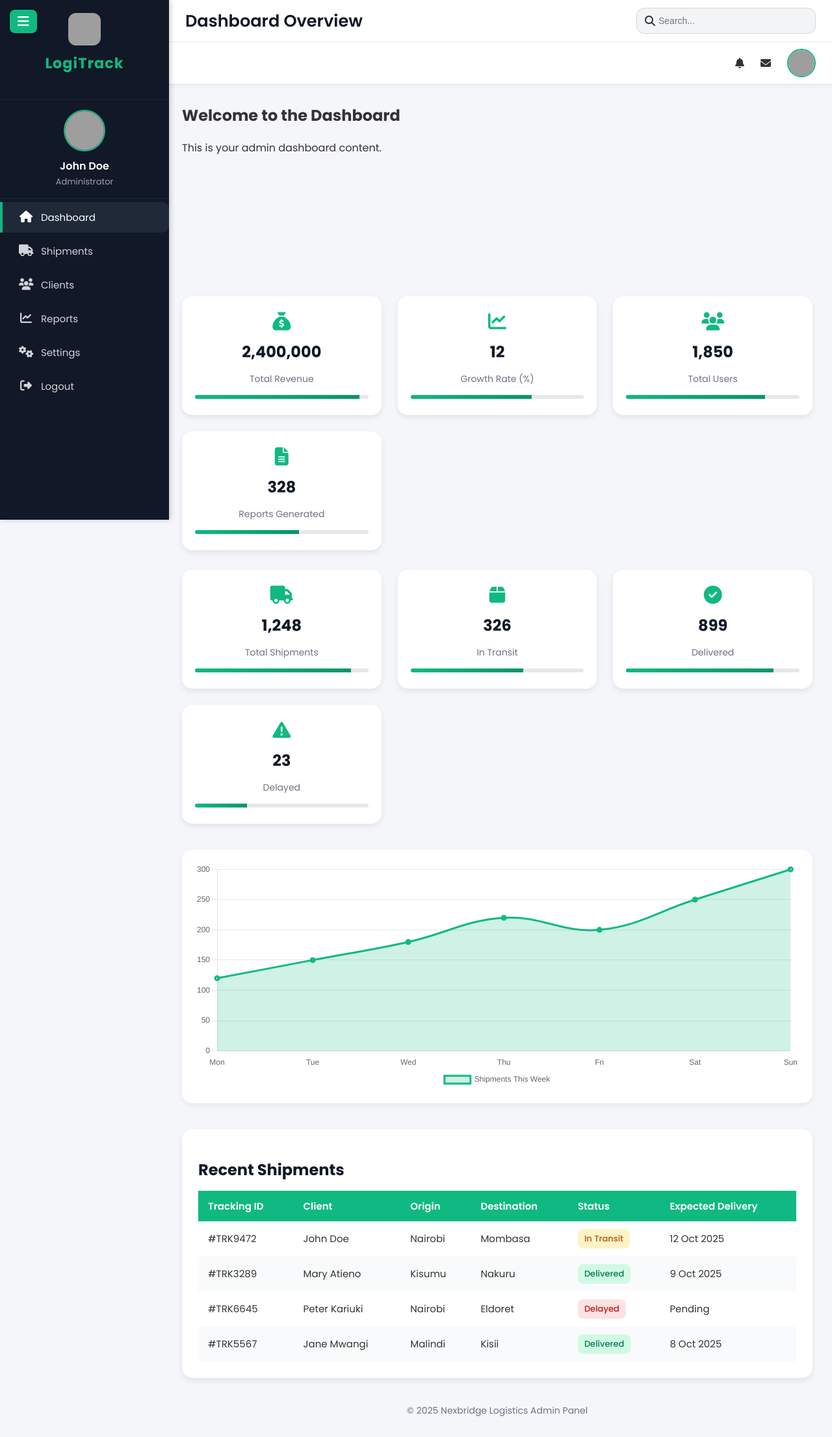
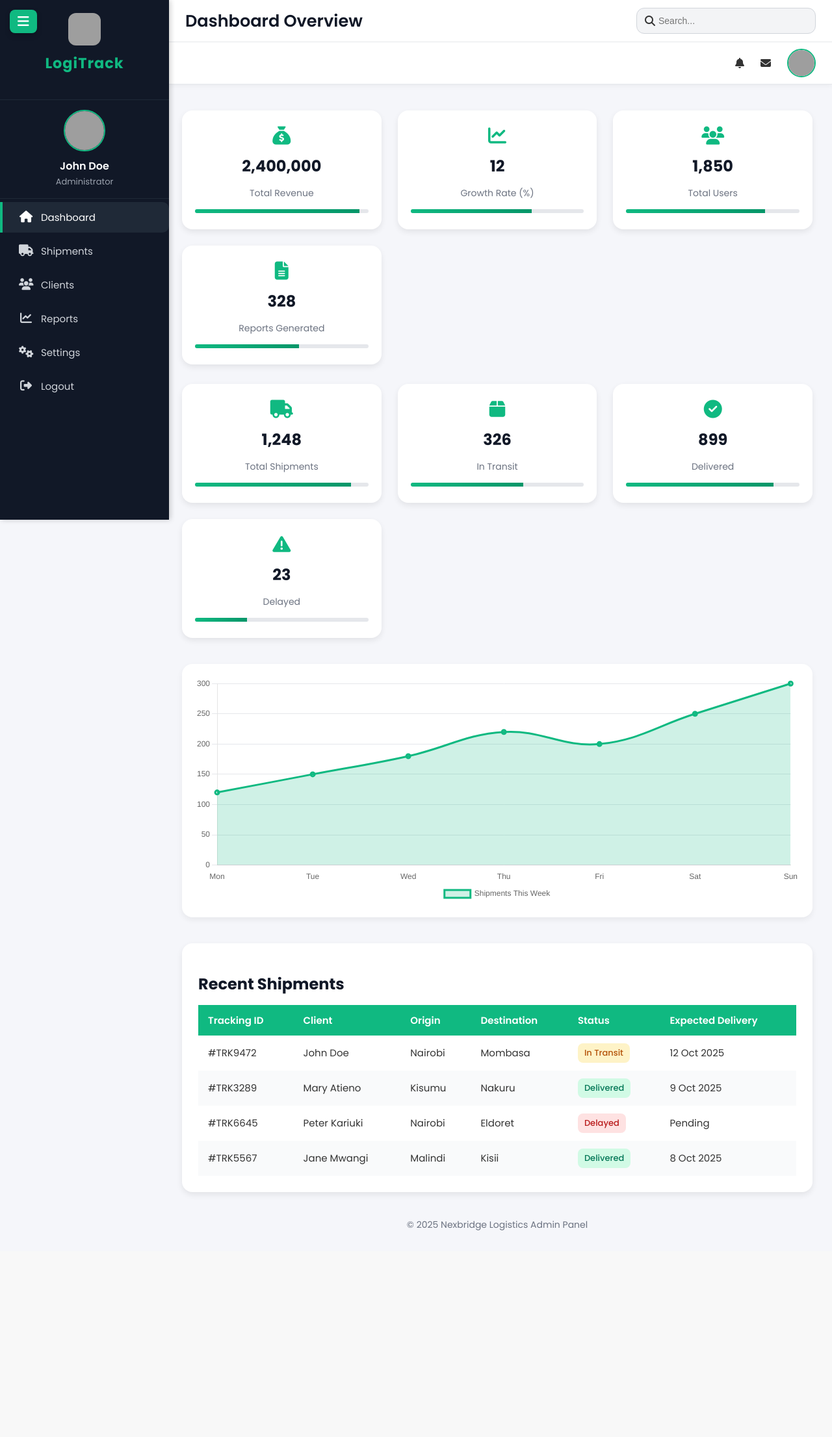
Before and after one commit to Maxwellkiptoo/tsfreighters, a PHP site: page /tsfreighters/app/Views/a/dash.php in a window 1280 px wide. Shown: the whole page at 65% size. After the commit the page ends 1894 px from the top, so only its background shows below. Run offline with PHP 8.4, Linux system fonts and the light colour scheme; grey boxes are pictures that could not be loaded.

Commit message:
remove the body section whcih was unsessary since it navabr

```diff
--- a/app/Views/a/layout/sidebar.php
+++ b/app/Views/a/layout/sidebar.php
@@ -280,12 +280,6 @@
   </div>
 </div>
 
-<!-- Main Content -->
-<div class="main-content">
-  <h2>Welcome to the Dashboard</h2>
-  <p>This is your admin dashboard content.</p>
-</div>
-
 <!-- JavaScript -->
 <script>
 const toggleBtn = document.getElementById('menuToggle');
```
